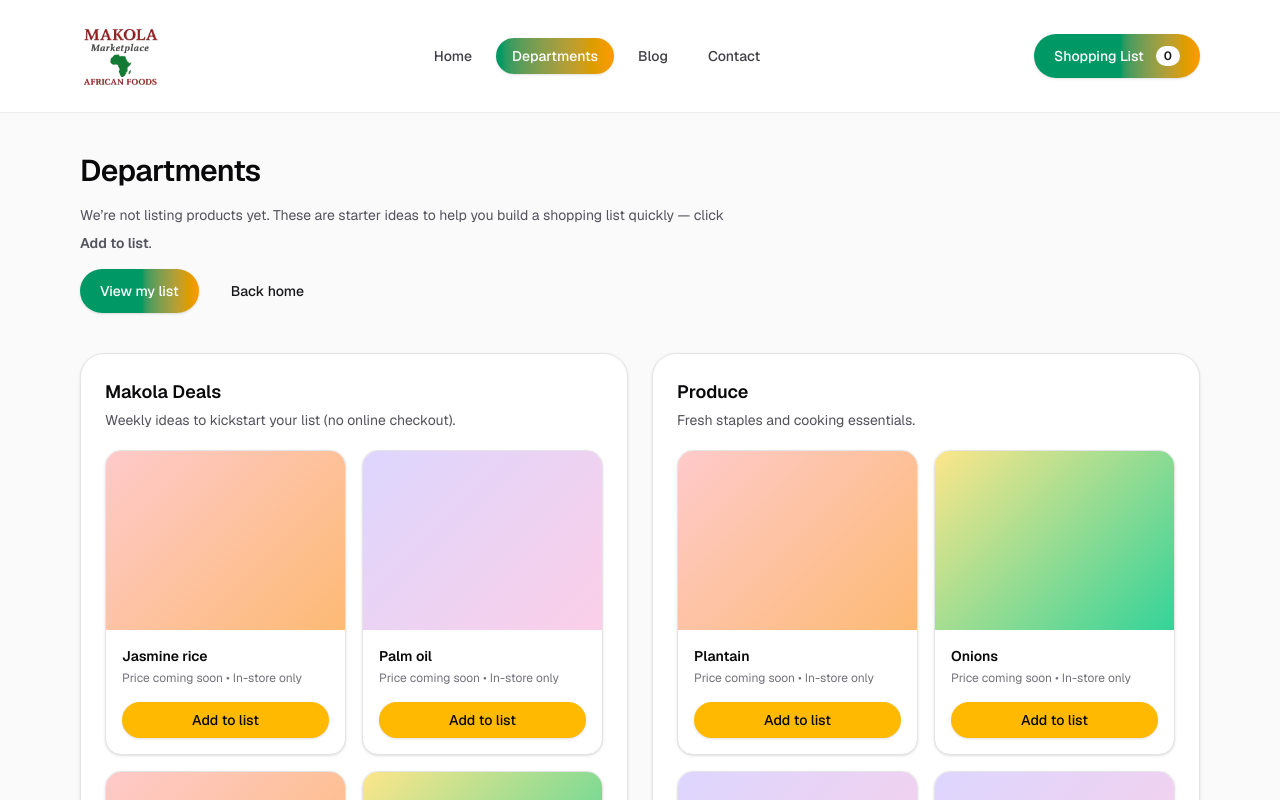
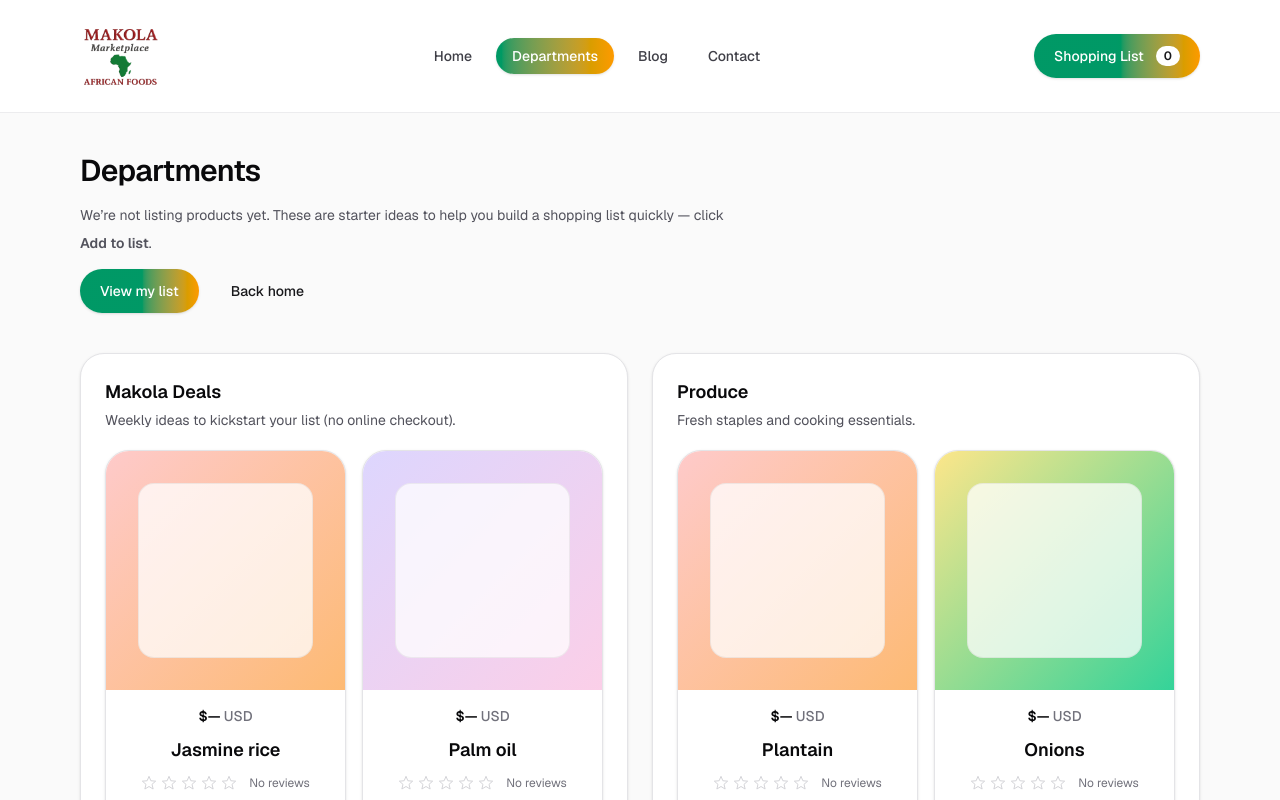
Before and after one commit to oobaretin/makola-marketplace, a Next.js app: page /departments in a window 1280 px wide. Shown: the top 800 px of the page. Built offline with nearby package versions, Linux system fonts and the light colour scheme.

Commit message:
feat: product-style department cards

```diff
--- a/src/app/departments/page.tsx
+++ b/src/app/departments/page.tsx
@@ -42,34 +42,53 @@
 
             <div className="mt-5 grid gap-4 sm:grid-cols-2">
               {d.starterItems.map((name) => (
+                <ProductTile key={name} name={name} />
+              ))}
+            </div>
+          </section>
+        ))}
+      </div>
+    </div>
+  );
+}
+
+function ProductTile({ name }: { name: string }) {
+  return (
+    <div className="group overflow-hidden rounded-3xl border border-zinc-200 bg-white shadow-sm transition hover:-translate-y-0.5 hover:shadow-md">
       <div
-                  key={name}
-                  className="group overflow-hidden rounded-2xl border border-zinc-200 bg-white shadow-sm transition hover:-translate-y-0.5 hover:shadow-md"
-                >
-                  <div
-                    className="aspect-[4/3] w-full"
+        className="flex aspect-square w-full items-center justify-center bg-white p-8"
         aria-hidden="true"
         title="Image placeholder"
         style={{
           background: placeholderGradient(name),
         }}
-                  />
-                  <div className="p-4">
-                    <div className="min-w-0">
-                      <div className="line-clamp-2 text-sm font-semibold text-zinc-950">
+      >
+        <div className="h-full w-full rounded-2xl bg-white/75 shadow-[inset_0_0_0_1px_rgba(24,24,27,0.06)]" />
+      </div>
+
+      <div className="space-y-3 px-5 pb-5 pt-4">
+        <div className="text-center text-sm font-semibold text-zinc-950">
+          <span className="text-zinc-950">$—</span>{" "}
+          <span className="font-medium text-zinc-500">USD</span>
+        </div>
+
+        <div className="text-center text-lg font-semibold leading-snug text-zinc-950">
           {name}
         </div>
-                      <div className="mt-1 text-xs text-zinc-500">
-                        Price coming soon • In-store only
+
+        <div className="flex items-center justify-center gap-3 text-xs text-zinc-500">
+          <Stars rating={0} />
+          <span>No reviews</span>
+        </div>
+
+        <div className="flex items-center justify-center gap-2 text-xs text-zinc-500">
+          <span aria-hidden="true" className="inline-block h-2 w-2 rounded-full border border-zinc-300" />
+          <span>Choose a store to see availability</span>
         </div>
       </div>
-                    <AddToListButton name={name} className="mt-4 w-full justify-center" />
-                  </div>
-                </div>
-              ))}
-            </div>
-          </section>
-        ))}
+
+      <div className="border-t border-zinc-200/80 bg-zinc-50/70 p-4">
+        <AddToListButton name={name} className="w-full justify-center" size="md" />
       </div>
     </div>
   );
@@ -98,3 +117,35 @@
   }
   return Math.abs(h);
 }
+
+function Stars({ rating }: { rating: number }) {
+  const r = Math.max(0, Math.min(5, Math.round(rating)));
+  return (
+    <div className="flex items-center gap-1" aria-label={`${r} out of 5 stars`}>
+      {Array.from({ length: 5 }).map((_, i) => (
+        <Star key={i} filled={i < r} />
+      ))}
+    </div>
+  );
+}
+
+function Star({ filled }: { filled: boolean }) {
+  return (
+    <svg
+      width="16"
+      height="16"
+      viewBox="0 0 24 24"
+      fill={filled ? "currentColor" : "none"}
+      xmlns="http://www.w3.org/2000/svg"
+      aria-hidden="true"
+      className={filled ? "text-zinc-900" : "text-zinc-300"}
+    >
+      <path
+        d="M12 17.27L18.18 21l-1.64-7.03L22 9.24l-7.19-.61L12 2 9.19 8.63 2 9.24l5.46 4.73L5.82 21 12 17.27z"
+        stroke="currentColor"
+        strokeWidth="1.5"
+        strokeLinejoin="round"
+      />
+    </svg>
+  );
+}
--- a/src/components/SiteHeader.tsx
+++ b/src/components/SiteHeader.tsx
@@ -20,6 +20,7 @@
 
   useEffect(() => {
     // Close mobile menu on navigation.
+    // eslint-disable-next-line react-hooks/set-state-in-effect
     setMobileOpen(false);
   }, [pathname]);
 
```
Lines whose indentation alone changed are shown as unchanged.
